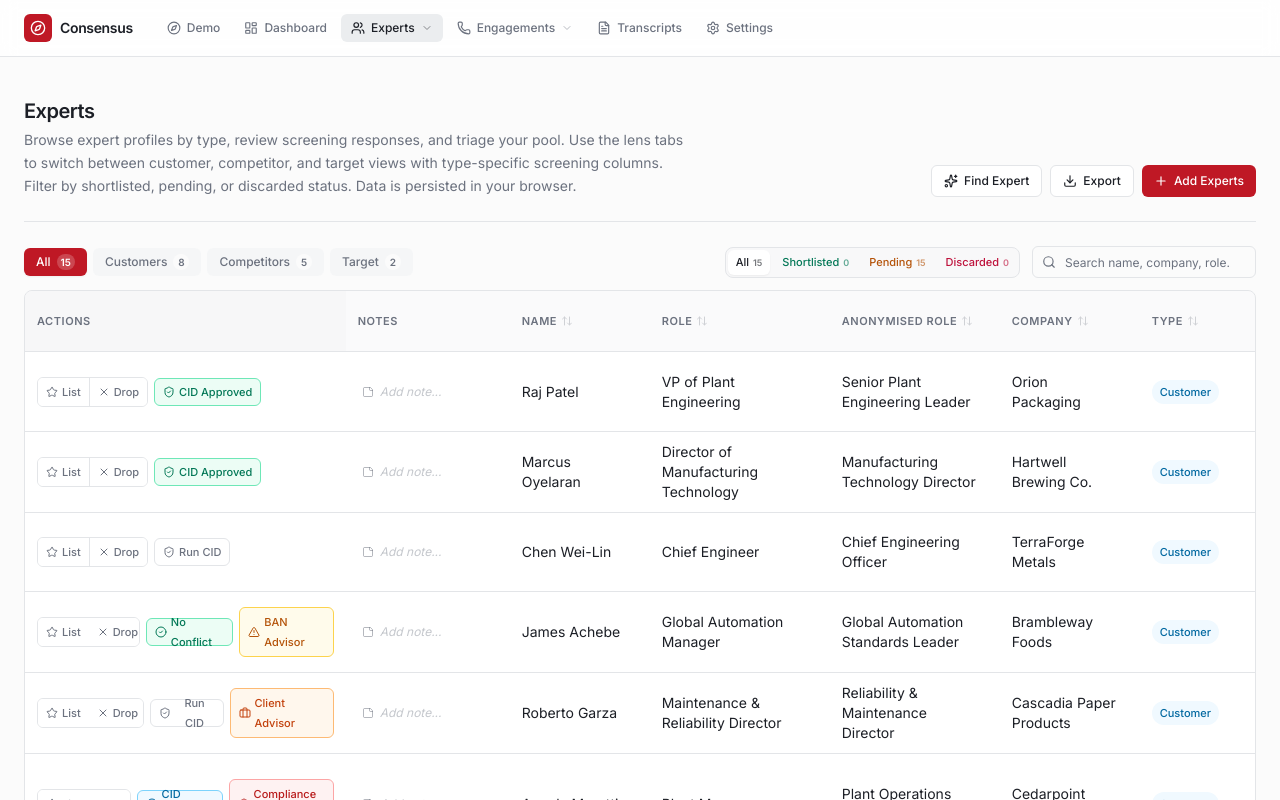
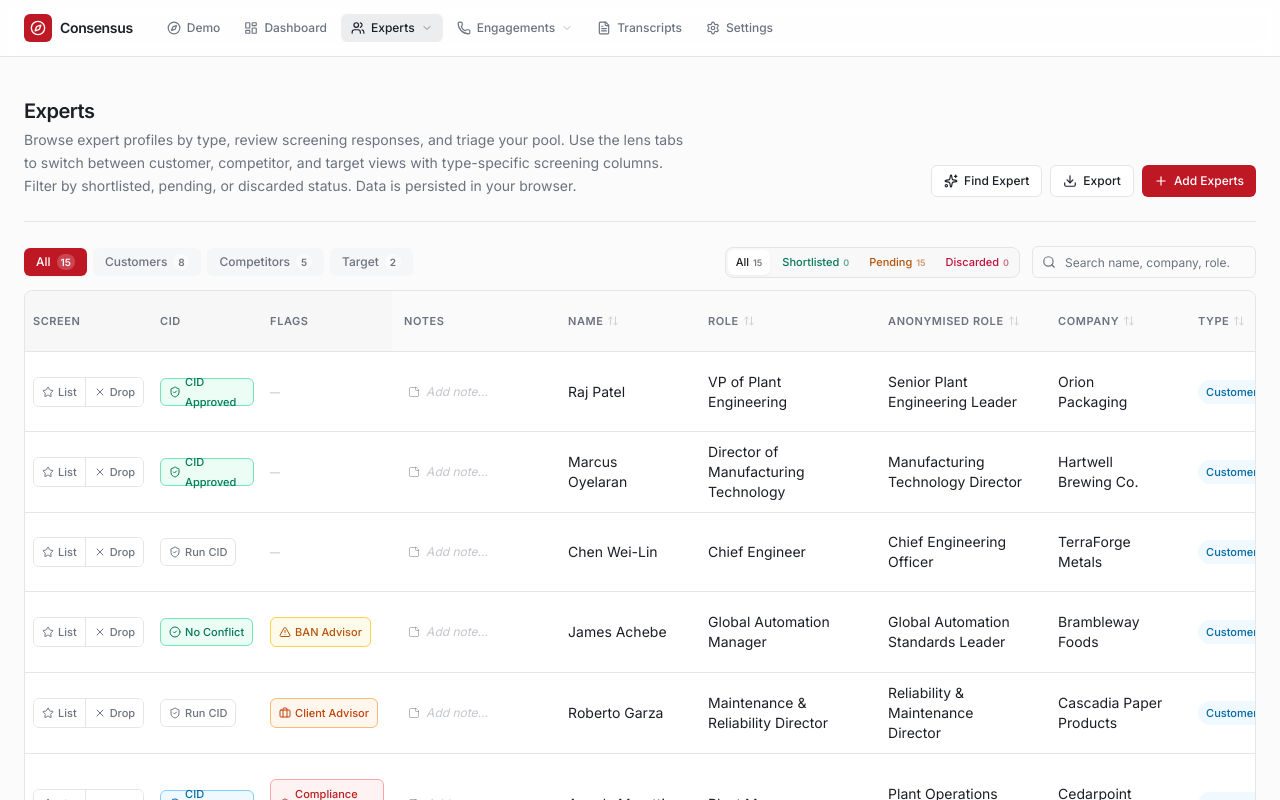
Before and after one commit to jh-hartley/expert_network_tool_mvp, a Next.js app: page /experts in a window 1280 px wide. Shown: the top 800 px of the page. Built offline with nearby package versions, Linux system fonts and the light colour scheme.

Commit message:
refactor: split "Actions" column into three frozen columns
Update layout with separate frozen columns for screen, CID, and flags.

```diff
--- a/app/components/expert-lens-table.tsx
+++ b/app/components/expert-lens-table.tsx
@@ -712,9 +712,17 @@ export default function ExpertLensTable({
           <table className="w-full text-sm">
             <thead>
               <tr className="border-b border-border bg-muted/40">
-                {/* Actions header */}
-                <th className="sticky left-0 z-10 bg-muted/40 px-3 py-2.5 text-left text-[11px] font-semibold uppercase tracking-wider text-muted-foreground" style={{ minWidth: "300px" }}>
-                  Actions
+                {/* Screening header */}
+                <th className="sticky left-0 z-20 bg-muted/40 px-2 py-2.5 text-left text-[11px] font-semibold uppercase tracking-wider text-muted-foreground" style={{ minWidth: "100px", width: "100px" }}>
+                  Screen
+                </th>
+                {/* CID header */}
+                <th className="sticky z-20 bg-muted/40 px-2 py-2.5 text-left text-[11px] font-semibold uppercase tracking-wider text-muted-foreground" style={{ left: "100px", minWidth: "110px", width: "110px" }}>
+                  CID
+                </th>
+                {/* Flags header */}
+                <th className="sticky z-20 bg-muted/40 px-2 py-2.5 text-left text-[11px] font-semibold uppercase tracking-wider text-muted-foreground" style={{ left: "210px", minWidth: "130px" }}>
+                  Flags
                 </th>
                 {/* Notes header */}
                 <th className="px-3 py-2.5 text-left text-[11px] font-semibold uppercase tracking-wider text-muted-foreground" style={{ minWidth: "160px" }}>
@@ -763,7 +771,7 @@ export default function ExpertLensTable({
               {sorted.length === 0 ? (
                 <tr>
                   <td
-                    colSpan={columns.length + 2}
+                    colSpan={columns.length + 4}
                     className="px-4 py-10 text-center text-sm text-muted-foreground"
                   >
                   {screeningFilter !== "all"
@@ -789,10 +797,18 @@ export default function ExpertLensTable({
                             : "",
                       ].join(" ")}
                     >
-                      {/* ---- Actions cell ---- */}
-                      <td className="sticky left-0 z-10 bg-card px-3 py-2" style={{ minWidth: "300px" }}>
-                        <div className="flex flex-nowrap items-center gap-1.5">
-                          {/* Screening status: shortlist / discard / reset */}
+                      {/* ---- Screening cell (frozen col 1) ---- */}
+                      <td
+                        className={[
+                          "sticky left-0 z-10 px-2 py-2",
+                          (expert.screening_status ?? "pending") === "shortlisted"
+                            ? "bg-emerald-50"
+                            : (expert.screening_status ?? "pending") === "discarded"
+                              ? "bg-rose-50"
+                              : "bg-card",
+                        ].join(" ")}
+                        style={{ minWidth: "100px", width: "100px" }}
+                      >
                         {(() => {
                           const ss = expert.screening_status ?? "pending"
                           return (
@@ -833,8 +849,20 @@ export default function ExpertLensTable({
                             </div>
                           )
                         })()}
+                      </td>
 
-                          {/* CID status button */}
+                      {/* ---- CID cell (frozen col 2) ---- */}
+                      <td
+                        className={[
+                          "sticky z-10 px-2 py-2",
+                          (expert.screening_status ?? "pending") === "shortlisted"
+                            ? "bg-emerald-50"
+                            : (expert.screening_status ?? "pending") === "discarded"
+                              ? "bg-rose-50"
+                              : "bg-card",
+                        ].join(" ")}
+                        style={{ left: "100px", minWidth: "110px", width: "110px" }}
+                      >
                         {(() => {
                           const status = expert.cid_status ?? "not_checked"
                           const cfg = CID_STATUS_CONFIG[status]
@@ -852,10 +880,25 @@ export default function ExpertLensTable({
                             </Tag>
                           )
                         })()}
+                      </td>
 
-                          {/* Compliance warning badges */}
-                          {(expert.compliance_flags ?? [])
-                            .map((flag) => {
+                      {/* ---- Flags cell (frozen col 3) ---- */}
+                      <td
+                        className={[
+                          "sticky z-10 px-2 py-2",
+                          (expert.screening_status ?? "pending") === "shortlisted"
+                            ? "bg-emerald-50"
+                            : (expert.screening_status ?? "pending") === "discarded"
+                              ? "bg-rose-50"
+                              : "bg-card",
+                        ].join(" ")}
+                        style={{ left: "210px", minWidth: "130px" }}
+                      >
+                        <div className="flex flex-nowrap items-center gap-1">
+                          {(expert.compliance_flags ?? []).length === 0 ? (
+                            <span className="text-[10px] text-muted-foreground/50">&mdash;</span>
+                          ) : (
+                            (expert.compliance_flags ?? []).map((flag) => {
                               const cfg = COMPLIANCE_FLAG_CONFIG[flag]
                               if (!cfg) return null
                               const IconComp = cfg.Icon
@@ -869,7 +912,8 @@ export default function ExpertLensTable({
                                   <span className="sr-only sm:not-sr-only">{cfg.label}</span>
                                 </span>
                               )
-                            })}
+                            })
+                          )}
                         </div>
                       </td>
 
```
Lines whose indentation alone changed are shown as unchanged.
